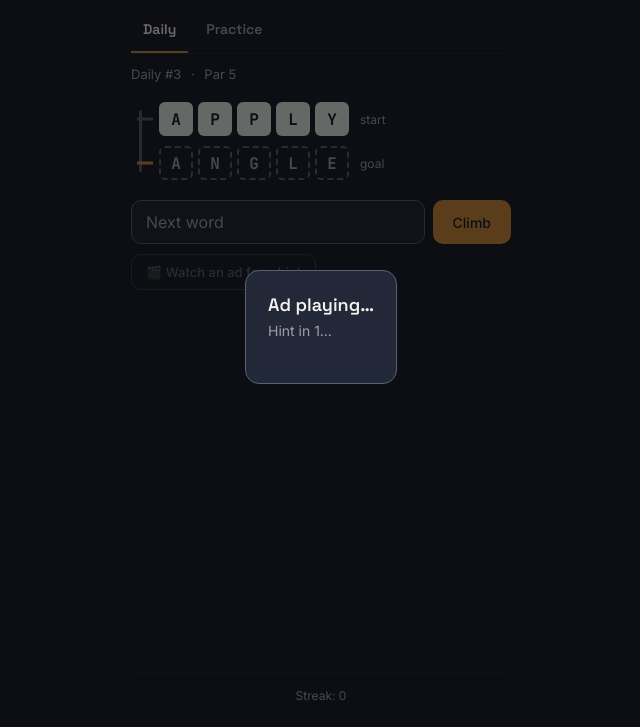
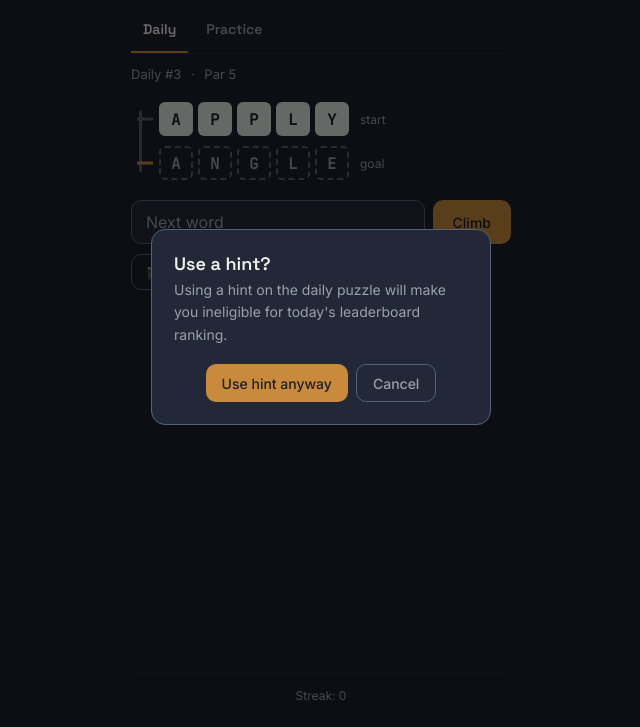
Before and after one commit to Yodamoo/Word-Ladder, a website: page files/index.html in a window 1280 px wide. Both pictures are taken after a click on the button "🎬 Watch an ad for a hint". Shown: the part 73-800 px from the top of the page, without its empty margins (319-959 px from the left). Drawn offline with Linux system fonts and the light colour scheme.

Commit message:
Warn before using a hint on the daily puzzle
Using a hint disqualifies you from the (not-yet-built) daily
leaderboard's ranked list per the design discussed earlier, so the
daily hint button now confirms that tradeoff before playing the ad.
Practice mode has no leaderboard concept, so it skips straight to
the ad as before.

Co-Authored-By: Claude Sonnet 5 <noreply@anthropic.com>

```diff
--- a/files/index.html
+++ b/files/index.html
@@ -96,6 +96,17 @@
   </div>
 </div>
 
+<div class="modal-backdrop" id="hintWarningBackdrop" hidden>
+  <div class="modal" role="dialog" aria-modal="true" aria-labelledby="hintWarningTitle">
+    <p class="win-title" id="hintWarningTitle">Use a hint?</p>
+    <p class="help-text">Using a hint on the daily puzzle will make you ineligible for today's leaderboard ranking.</p>
+    <div class="win-actions">
+      <button id="hintWarningConfirm">Use hint anyway</button>
+      <button id="hintWarningCancel" class="ghost">Cancel</button>
+    </div>
+  </div>
+</div>
+
 <div class="modal-backdrop" id="helpBackdrop" hidden>
   <div class="modal" role="dialog" aria-modal="true" aria-labelledby="helpTitle">
     <p class="win-title" id="helpTitle">How to play</p>
--- a/files/script.js
+++ b/files/script.js
@@ -172,6 +172,9 @@ const el = {
   hintRow: document.getElementById("hintRow"),
   hintCountLabel: document.getElementById("hintCountLabel"),
   adBackdrop: document.getElementById("adBackdrop"),
+  hintWarningBackdrop: document.getElementById("hintWarningBackdrop"),
+  hintWarningCancel: document.getElementById("hintWarningCancel"),
+  hintWarningConfirm: document.getElementById("hintWarningConfirm"),
   adCountdownText: document.getElementById("adCountdownText"),
   helpBtn: document.getElementById("helpBtn"),
   helpBackdrop: document.getElementById("helpBackdrop"),
@@ -405,8 +408,7 @@ function showRewardedAd(onComplete) {
   }, 1000);
 }
 
-el.hintBtn.addEventListener("click", () => {
-  if (won) return;
+function startHintFlow() {
   el.hintBtn.disabled = true;
   showRewardedAd(() => {
     const puzzle = currentPuzzle();
@@ -427,6 +429,24 @@ el.hintBtn.addEventListener("click", () => {
     saveProgress();
     render();
   });
+}
+
+el.hintBtn.addEventListener("click", () => {
+  if (won) return;
+  if (mode === "daily") {
+    el.hintWarningBackdrop.hidden = false;
+    return;
+  }
+  startHintFlow();
+});
+
+el.hintWarningCancel.addEventListener("click", () => { el.hintWarningBackdrop.hidden = true; });
+el.hintWarningConfirm.addEventListener("click", () => {
+  el.hintWarningBackdrop.hidden = true;
+  startHintFlow();
+});
+el.hintWarningBackdrop.addEventListener("click", (e) => {
+  if (e.target === el.hintWarningBackdrop) el.hintWarningBackdrop.hidden = true;
 });
 
 el.helpBtn.addEventListener("click", () => { el.helpBackdrop.hidden = false; });
--- a/files/sw.js
+++ b/files/sw.js
@@ -1,7 +1,7 @@
 // sw.js — offline cache for Rungs
 // Bump CACHE_NAME whenever a cached asset changes so old clients pick up
 // the new version instead of serving stale files forever.
-const CACHE_NAME = "rungs-cache-v4";
+const CACHE_NAME = "rungs-cache-v5";
 const PRECACHE_URLS = [
   "./",
   "./index.html",
```
